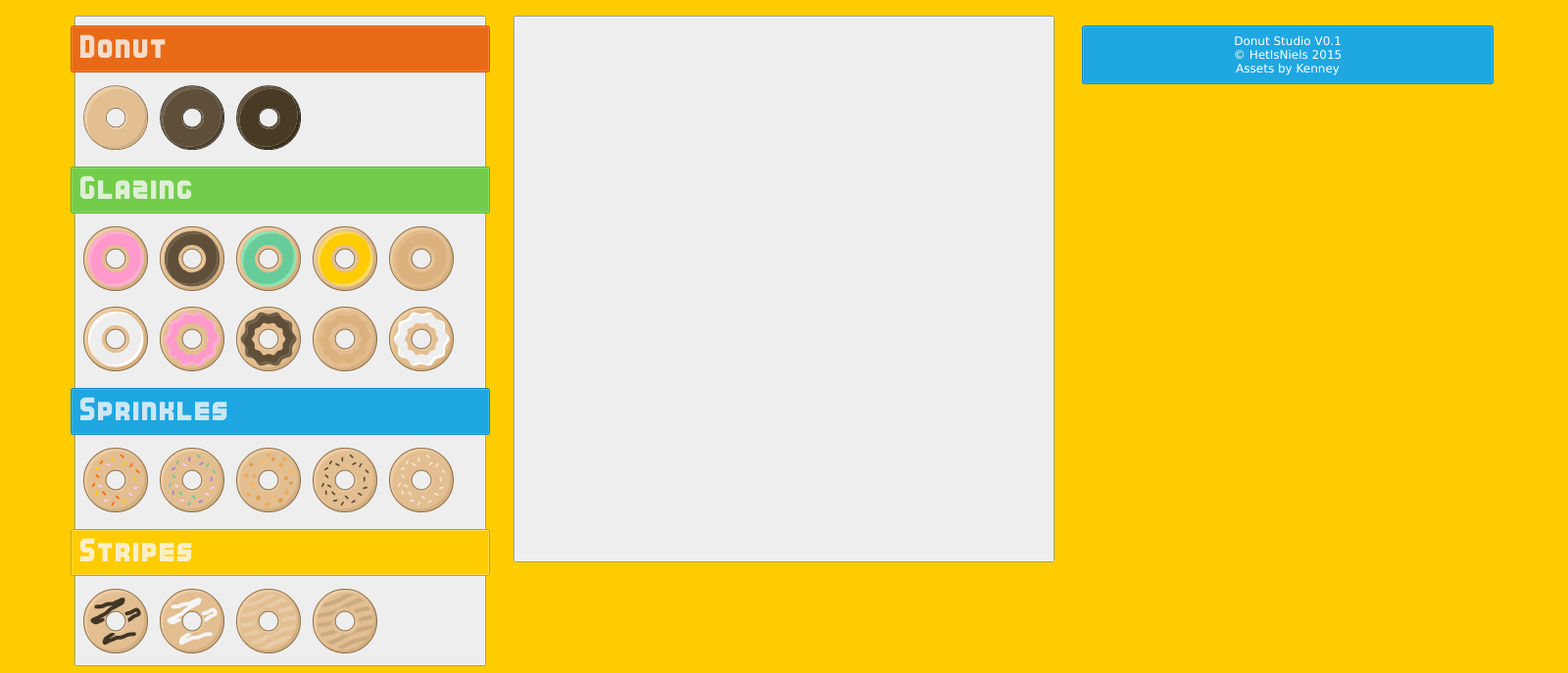
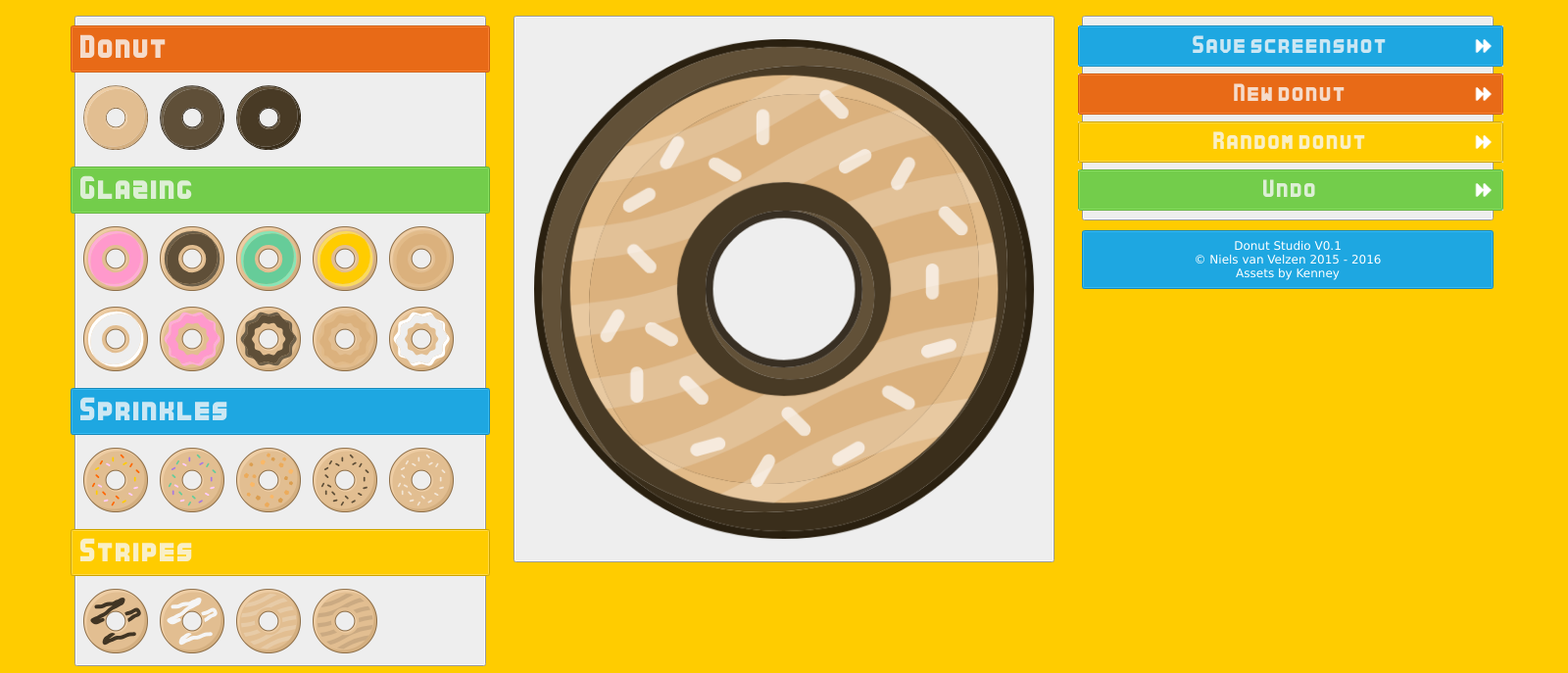
Before and after one commit to nielsvanvelzen/donutstudio, an Electron app: page src/index.html in a window 1600 px wide. Shown: the part 66-753 px from the top of the page at 98% size. Drawn offline with Linux system fonts and the light colour scheme.

Commit message:
Remove multiplayer things

```diff
--- /dev/null
+++ b/src/assets/js/multiplayer.mock.js
@@ -0,0 +1,29 @@
+var Multiplayer = function(){
+	function Multiplayer(){};
+
+	Multiplayer.init = function(){};
+	Multiplayer.onOpen = function(){};
+	Multiplayer.onMessage = function(){};
+	Multiplayer.onClose = function(){};
+	Multiplayer.send = function(msg, data){
+		if(msg == 'ready'){
+			// Normally the server would do this. But I removed support for servers.
+			Studio.myDonut.reset();
+
+			for (var type in Studio.spritesheet)
+				Studio.myDonut.addDecoration(Studio.spritesheet[type][Math.floor(Math.random() * Studio.spritesheet[type].length)]);
+
+			Studio.myDonut.drawDonut();
+		}
+	};
+	Multiplayer.close = function(){};
+
+	Multiplayer.ip = '';
+	Multiplayer.port = 0;
+	Multiplayer.id = 0;
+	Multiplayer.usersCount = 0;
+	Multiplayer.users = [];
+	Multiplayer.sendWhenConnect = [];
+
+	return Multiplayer;
+}();
--- a/src/index.html
+++ b/src/index.html
@@ -29,7 +29,7 @@
 	<link rel="stylesheet" href="assets/css/style.css" />
 
 	<script type="text/javascript" src="assets/js/donut.js"></script>
-	<script type="text/javascript" src="assets/js/multiplayer.js"></script>
+	<script type="text/javascript" src="assets/js/multiplayer.mock.js"></script>
 	<script type="text/javascript" src="assets/js/studio.js"></script>
 </head>
 <body>
@@ -52,14 +52,6 @@
 				<h2 class="yellow">Stripes</h2>
 				<div id="donut-obj-stripes"></div>
 			</div>
-
-			<div class="panel push-me">
-				<button class="button blue" data-action="screenshot">Save screenshot</button>
-				<button class="button red" data-action="new-donut">New donut</button>
-				<button class="button yellow" data-action="random-donut">Random donut</button>
-				<button class="button green" data-action="undo">Undo</button>
-				<button class="button blue" data-action="account">Change username</button>
-			</div>
 		</div>
 
 		<div class="column medium">
@@ -67,14 +59,21 @@
 				<div id="progress">0%</div>
 				<canvas id="donut"></canvas>
 			</div>
-			<div class="panel push-me multiplayer-item">
+			<!--<div class="panel push-me multiplayer-item">
 				<h2 class="blue">Now online (<span id="mp-online-count">0</span>)</h2>
 				<div id="mp-users"></div>
-			</div>
+			</div>-->
 		</div>
 
 		<div class="column small clear-after">
-			<div class="panel multiplayer-item">
+			<div class="panel">
+				<button class="button blue" data-action="screenshot">Save screenshot</button>
+				<button class="button red" data-action="new-donut">New donut</button>
+				<button class="button yellow" data-action="random-donut">Random donut</button>
+				<button class="button green" data-action="undo">Undo</button>
+				<!--<button class="button blue multiplayer-item" data-action="account">Change username</button>-->
+			</div>
+			<!--<div class="panel multiplayer-item">
 				<h2 class="red">Chat</h2>
 				<div id="mp-chatlog"></div>
 				<form id="mp-chat">
@@ -82,11 +81,11 @@
 					<input class="verdana" id="mp-chat-msg" type="text" min="1" />
 					<button type="submit" class="button yellow" data-action="chat">Send</button>
 				</form>
-			</div>
+			</div>-->
 
 			<footer class="panel blue push-me">
 				Donut Studio V0.1<br />
-				&copy; HetIsNiels 2015<br />
+				&copy; Niels van Velzen 2015 - 2016<br />
 				Assets by <a href="//kenney.nl" target="_blank">Kenney</a>
 			</footer>
 		</div>
@@ -94,13 +93,13 @@
 		<div class="clear"></div>
 	</div>
 
-	<div id="overlay">
+	<!--<div id="overlay" class="multiplayer-item">
 		<form id="overlay-account" class="overlay panel">
 			<label for="account-username">Username</label>
 			<input id="account-username" type="text" min="3" max="16" autofocus="autofocus" />
 			<button type="submit" class="button red" data-action="create-account">Join the studio!</button>
 		</form>
-	</div>
+	</div>-->
 
 	<script type="text/javascript">
 		var _gaq = _gaq || [];
```
